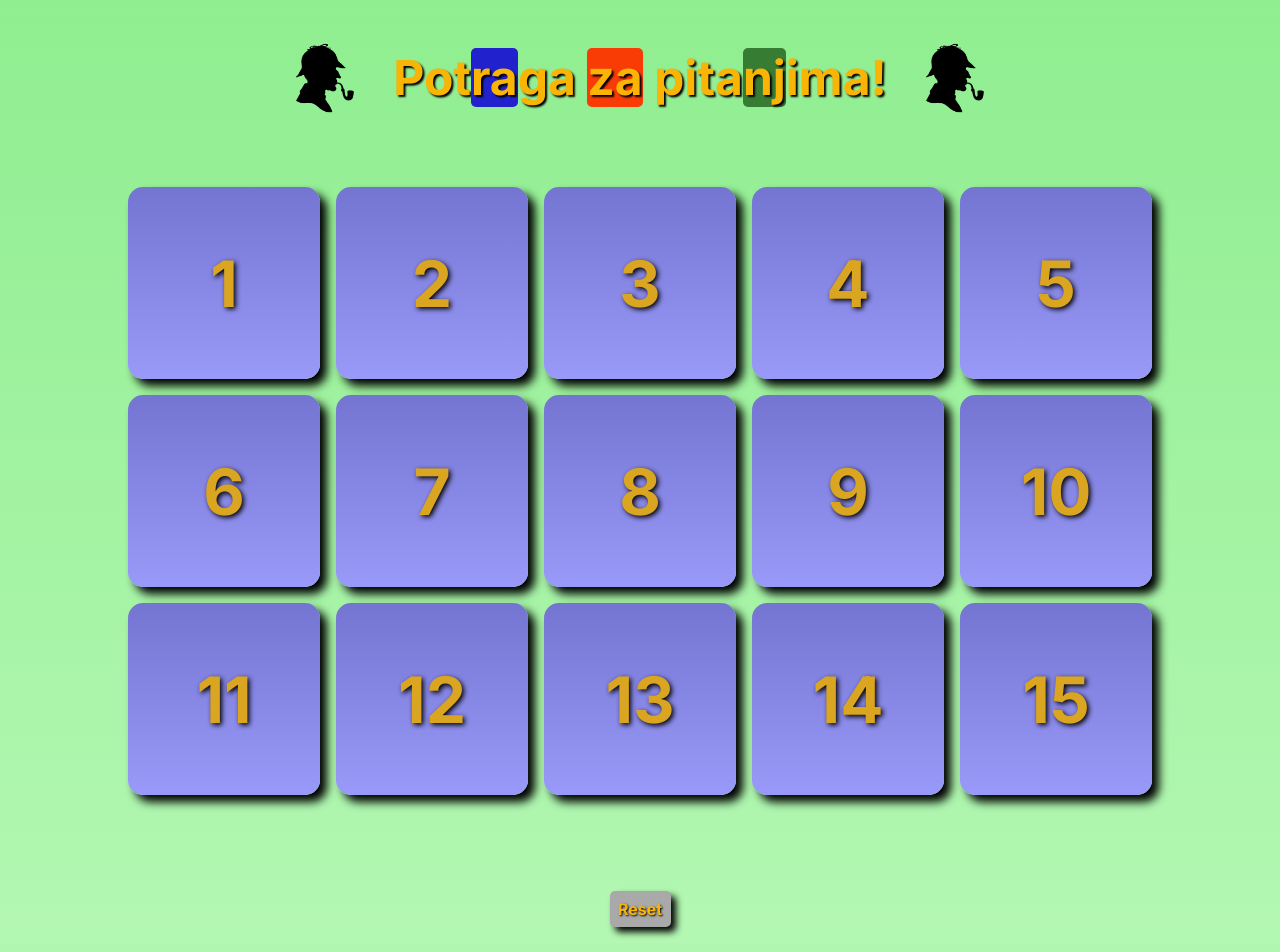
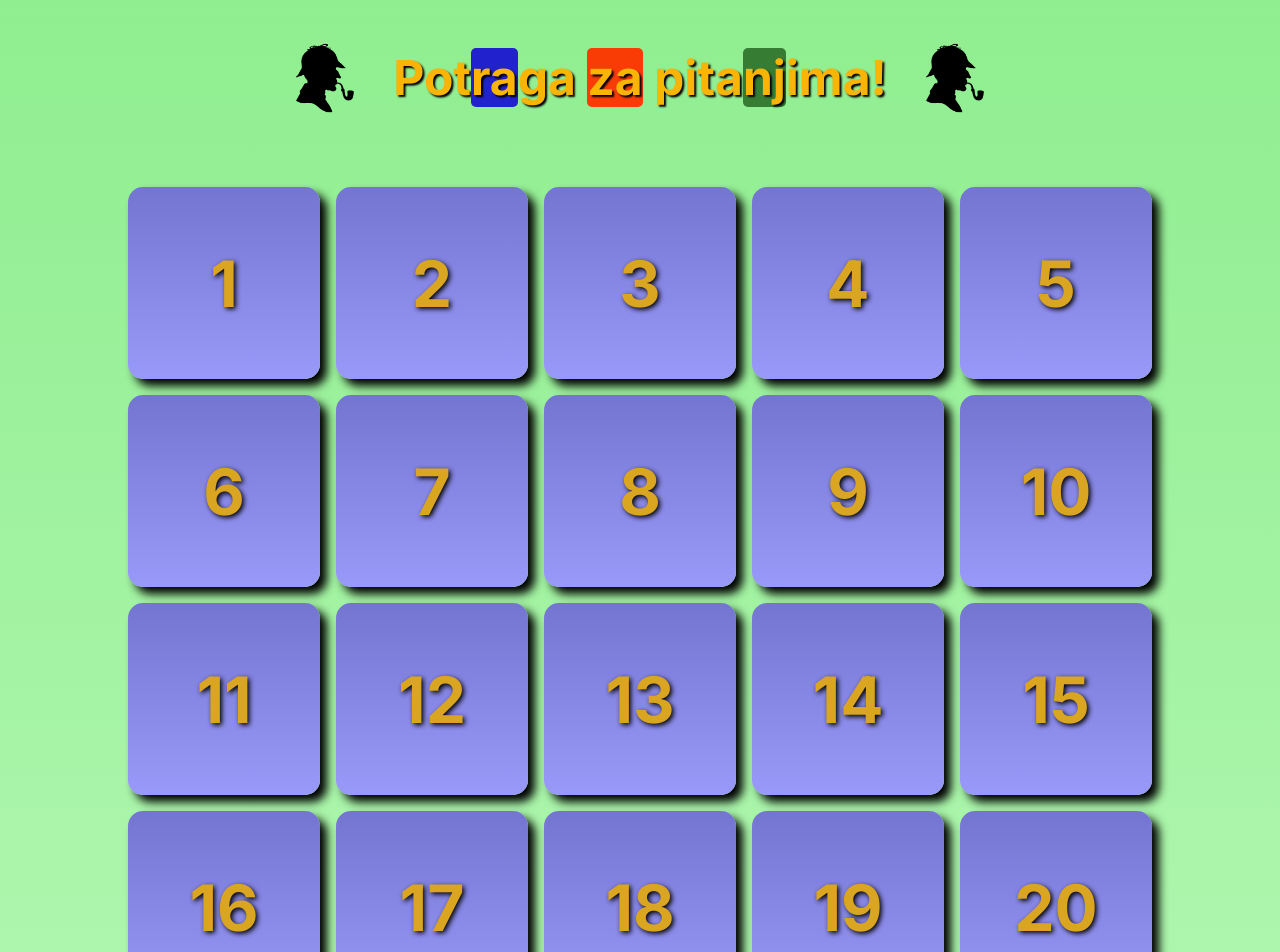
Before and after one commit to AleksandarZR/potraga, a Next.js app: page / in a window 1280 px wide. Shown: the top 952 px of the page. Built offline with nearby package versions, Linux system fonts and the light colour scheme.

Commit message:
Update mocks.ts

```diff
--- a/data/mocks.ts
+++ b/data/mocks.ts
@@ -3,135 +3,180 @@ export const numbers = [
         id: 1,
         // question: "Koja planeta nedostaje u nizu: Merkur, Venera, Zemlja, Mars, Jupiter, Saturn, Neptun, Pluton ?",
         question: "Upiši odgovor na pitanje!",
-        answerExpected: ['Uran'],
+        answerExpected: ['Murali', 'Grafiti', 'Mural', 'Grafit', 'murali', 'grafiti', 'mural', 'grafit'],
         // imageURL: "images/01a.png",
-        newQuestion: "Učionica 1",
+        newQuestion: "Kod murala",
         isAnswerCorrect: false,
     },
     {
         id: 2,
         //question: "Koji je glavni grad Kanade?",
         question: "Upiši odgovor na pitanje!",
-        answerExpected: ['Otava'],
+        answerExpected: ['A mi me gusta español', 'Me gusta español'],
         //imageURL: "images/02a.jpg",
-        newQuestion: "Učionica 2",
+        newQuestion: "Biblioteka",
         isAnswerCorrect: false,
     },
     {
         id: 3,
         //question: "Koji je glavni grad Australije?",
         question: "Upiši odgovor na pitanje!",
-        answerExpected: ['Kanbera'],
+        answerExpected: ['Frida Kalo', 'Frida Kahlo'],
         //imageURL: "images/03a.png",
-        newQuestion: "Učionica 3 spomenik",
+        newQuestion: "Geografije",
         isAnswerCorrect: false,
     },
     {
         id: 4,
         //question: "Kako se zove jedini nobelovac iz Srbije?",
         question: "Upiši odgovor na pitanje!",
-        answerExpected: ['Ivo Andric', 'Ivo Andrić'],
+        answerExpected: ['Vajarstvo', 'Skulptura', 'vajarstvo', 'skulptura'],
         //imageURL: "images/04a.jpg",
-        newQuestion: "Učionica 4",
+        newQuestion: "Bista J.J.Zmaja",
         isAnswerCorrect: false,
     },
     {
         id: 5,
         //question: "Koliko iznosi zbir unutrašnjih uglova trougla?",
         question: "Upiši odgovor na pitanje!",
-        answerExpected: ['180', '180 stepeni', '180°'],
+        answerExpected: ['Paella'],
         //imageURL: "images/05a.png",
-        newQuestion: "Učionica 5",
+        newQuestion: "Učionica biologije",
         isAnswerCorrect: false,
     },
     {
         id: 6,
         //question: "Unutrašnji uglovi trougla iznose: 45° i 75°. Koliko stepeni iznosi treći ugao?",
         question: "Upiši odgovor na pitanje!",
-        answerExpected: ['60', '60°', '60 stepeni'],
+        answerExpected: ['b', 'B'],
         //imageURL: "images/06a.png",
-        newQuestion: "Učionica 6",
+        newQuestion: "Učionica hemije/fizike",
         isAnswerCorrect: false,
     },
     {
         id: 7,
         //question: "Ako su katete pravouglog trougla dužine 3cm i 4cm, koliko je dugačka hipotenuza?",
         question: "Upiši odgovor na pitanje!",
-        answerExpected: ['5', '5cm', '5 cm', '5 centimetara' ],
+        answerExpected: ['21' ],
         //imageURL: "images/07a.png",
-        newQuestion: "Učionica 7",
+        newQuestion: "Matematika 1",
         isAnswerCorrect: false,
     },
     {
         id: 8,
         //question: "Iz kog vojvođanskog mesta potiče poznati srpski naučnik Mihajlo Pupin?",
         question: "Upiši odgovor na pitanje!",
-        answerExpected: ['Idvor', "Idvora", "Iz Idvora", 'iz Idvora'],
+        answerExpected: ['Vetar', 'vetar'],
         //imageURL: "images/08a.png",
-        newQuestion: "Učionica 8",
+        newQuestion: "Srpski V.V.",
         isAnswerCorrect: false,
     },
     {
         id: 9,
         //question: "Koji je rezultat sledećeg matematičkog izraza: 20 - 6 : 2 * (8 - 6)",
         question: "Upiši odgovor na pitanje!",
-        answerExpected: ['14'],
+        answerExpected: ['Dativ', 'dativ'],
         //imageURL: "images/09a.png",
-        newQuestion: "Učionica 9",
+        newQuestion: "Engleski",
         isAnswerCorrect: false,
     },
     {
         id: 10,
         //question: "Koja je hemijska oznaka za bakar?",
         question: "Upiši odgovor na pitanje!",
-        answerExpected: ['Cu'],
+        answerExpected: ['patuljak, poraz, debeo, proširiti', 'patuljak poraz debeo proširiti'],
         //imageURL: "images/13a.png",
-        newQuestion: "Učionica 10",
+        newQuestion: "Srpski D.K.",
         isAnswerCorrect: false,
     },
     {
         id: 11,
         //question: "Imena svih kontinenata, osim jednog, počinju slovom \"A\". Koji je to kontinent?",
         question: "Upiši odgovor na pitanje!",
-        answerExpected: ['Evropa'],
+        answerExpected: ['c', 'C'],
         //imageURL: "images/11a.jpg",
-        newQuestion: "Učionica 11",
+        newQuestion: "Hemija-Fizika",
         isAnswerCorrect: false,
     },
     {
         id: 12,
         //question: "Kako se zove jedini Zemljin satelit?",
         question: "Upiši odgovor na pitanje!",
-        answerExpected: ['Mesec'],
+        answerExpected: ['4'],
         //imageURL: "images/12a.png",
-        newQuestion: "Učionica 12",
+        newQuestion: "Matematika 2",
         isAnswerCorrect: false,
     },
     {
         id: 13,
         //question: "Rešiti matematičku jednačinu: 2*x + 5 = 19",
         question: "Upiši odgovor na pitanje!",
-        answerExpected: ['7'],
+        answerExpected: ['5'],
         //imageURL: "images/13a.png",
-        newQuestion: "Učionica 13",
+        newQuestion: "Ispred Zbornice",
         isAnswerCorrect: false,
     },
     {
         id: 14,
         //question: "Koliko stranica ima pravougli paralelopiped?",
         question: "Upiši odgovor na pitanje!",
-        answerExpected: ['6'],
+        answerExpected: ['Zmaj', 'Jovan Jovanovic Zmaj', 'Jovan Jovanović Zmaj'],
         //imageURL: "images/14a.jpg",
-        newQuestion: "Učionica 14",
+        newQuestion: "Slika Zmaja",
         isAnswerCorrect: false,
     },
     {
         id: 15,
         //question: "Koji kontinent nedostaje u nizu: Evropa, Azija, Afrika, Amerika, Australija?",
         question: "Upiši odgovor na pitanje!",
-        answerExpected: ['Antarktik'],
+        answerExpected: ['Uran'],
         //imageURL: "images/15a.png",
-        newQuestion: "Učionica 15",
+        newQuestion: "Geografija",
+        isAnswerCorrect: false,
+    },
+    {
+        id: 16,
+        //question: "Imena svih kontinenata, osim jednog, počinju slovom \"A\". Koji je to kontinent?",
+        question: "Upiši odgovor na pitanje!",
+        answerExpected: ['od mača i strada', 'od mača strada', 'od mača će i poginuti'],
+        //imageURL: "images/11a.jpg",
+        newQuestion: "Pano kod biblioteke",
+        isAnswerCorrect: false,
+    },
+    {
+        id: 17,
+        //question: "Kako se zove jedini Zemljin satelit?",
+        question: "Upiši odgovor na pitanje!",
+        answerExpected: ['c', 'C'],
+        //imageURL: "images/12a.png",
+        newQuestion: "TiT",
+        isAnswerCorrect: false,
+    },
+    {
+        id: 18,
+        //question: "Rešiti matematičku jednačinu: 2*x + 5 = 19",
+        question: "Upiši odgovor na pitanje!",
+        answerExpected: ['b', 'B'],
+        //imageURL: "images/13a.png",
+        newQuestion: "Ulazna vrata",
+        isAnswerCorrect: false,
+    },
+    {
+        id: 19,
+        //question: "Koliko stranica ima pravougli paralelopiped?",
+        question: "Upiši odgovor na pitanje!",
+        answerExpected: ['c', 'C'],
+        //imageURL: "images/14a.jpg",
+        newQuestion: "Pedagog",
+        isAnswerCorrect: false,
+    },
+    {
+        id: 20,
+        //question: "Koji kontinent nedostaje u nizu: Evropa, Azija, Afrika, Amerika, Australija?",
+        question: "Upiši odgovor na pitanje!",
+        answerExpected: ['Evropa'],
+        //imageURL: "images/15a.png",
+        newQuestion: "Bravo! Pokupi svoju nagradu gde su nastavnici!",
         isAnswerCorrect: false,
     },
 ];
```
